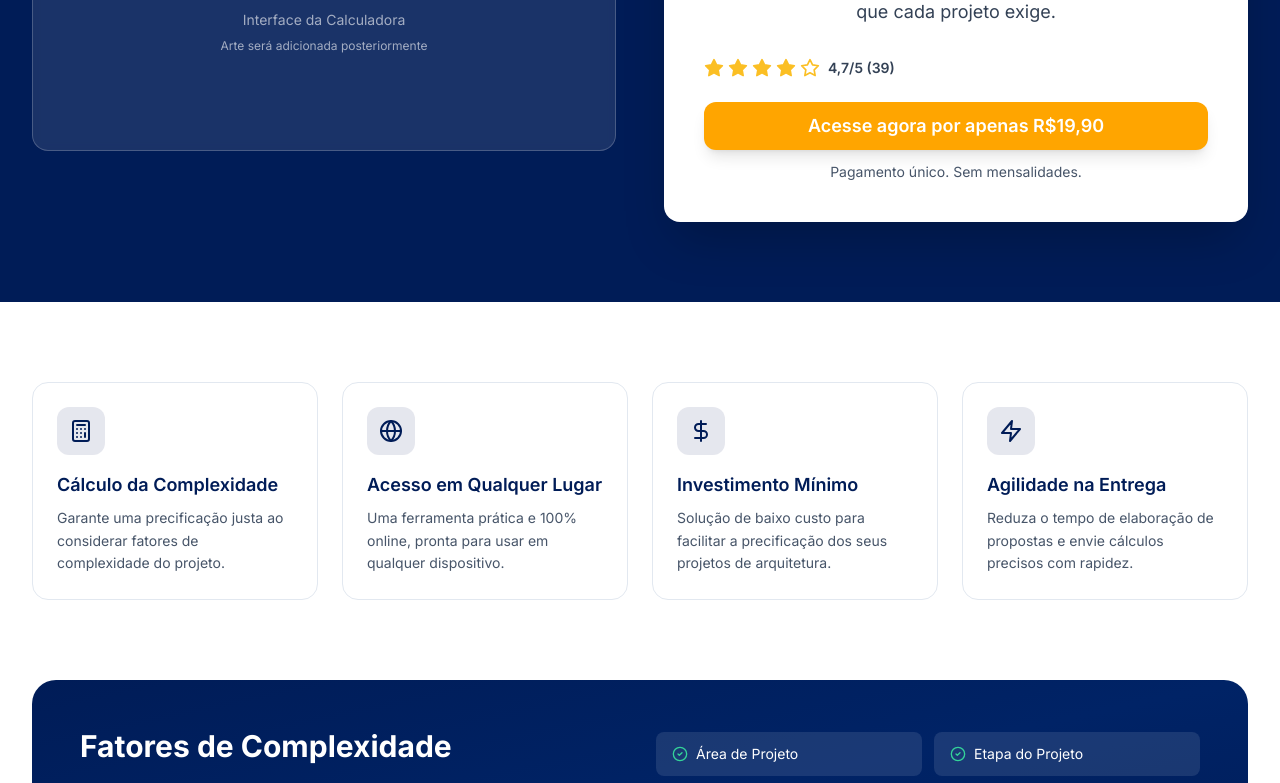
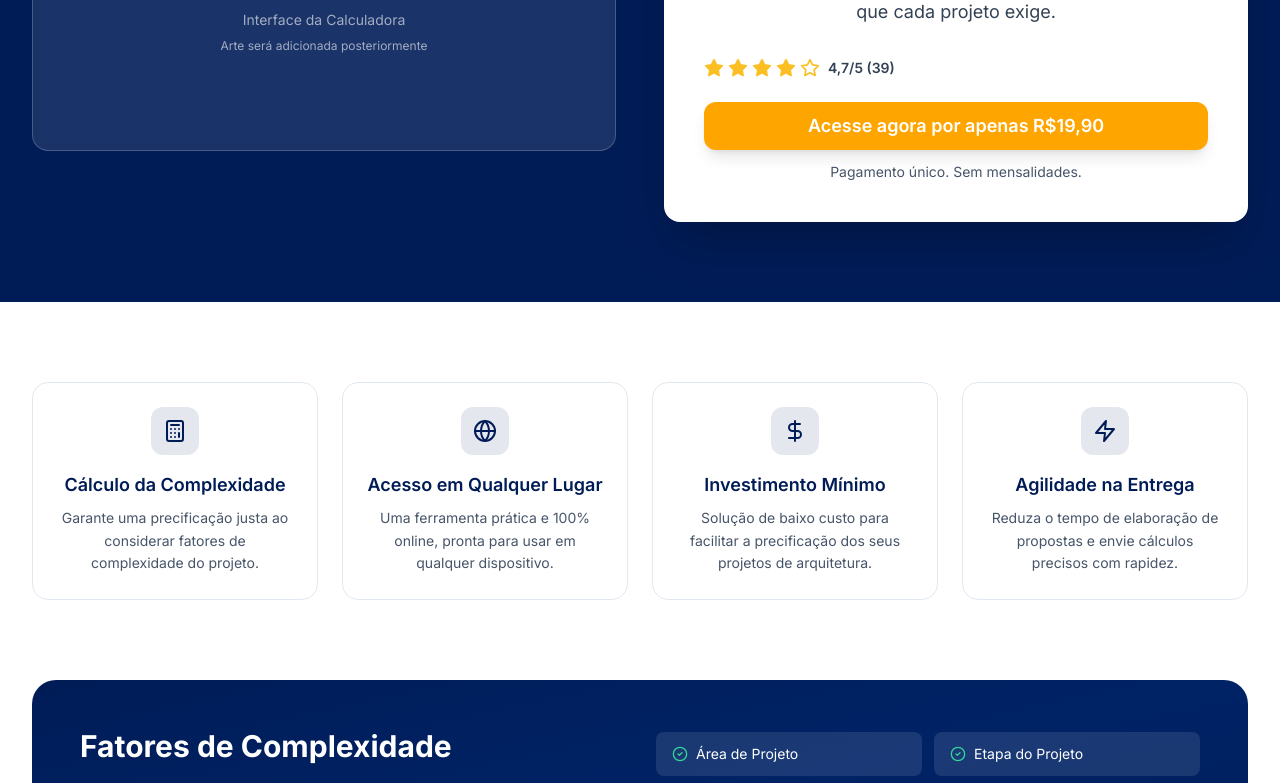
Before and after one commit to chili-guy/CALCARQ, a React (Vite) app: page / in a window 1280 px wide. Shown: the part 414-1197 px from the top of the page. Built offline with nearby package versions, Linux system fonts and the light colour scheme; no server answers.

Commit message:
feat: centralizar textos e ícones dos cards de features na Home
- Adicionar text-center nos cards de features
- Centralizar ícones com mx-auto
- Garantir alinhamento centralizado de todo o conteúdo

```diff
--- a/src/pages/Home.tsx
+++ b/src/pages/Home.tsx
@@ -144,9 +144,9 @@ export default function Home() {
                 whileInView={{ opacity: 1, y: 0 }}
                 viewport={{ once: true }}
                 transition={{ delay: 0.2 + index * 0.1 }}
-                className="bg-white rounded-2xl border border-slate-200 p-6 hover:border-calcularq-blue hover:shadow-lg transition-all duration-300"
+                className="bg-white rounded-2xl border border-slate-200 p-6 hover:border-calcularq-blue hover:shadow-lg transition-all duration-300 text-center"
               >
-                <div className="w-12 h-12 rounded-xl bg-calcularq-blue/10 flex items-center justify-center mb-4">
+                <div className="w-12 h-12 rounded-xl bg-calcularq-blue/10 flex items-center justify-center mx-auto mb-4">
                   <feature.icon className="w-6 h-6 text-calcularq-blue" />
                 </div>
                 <h3 className="text-lg font-semibold text-calcularq-blue mb-2">
```
